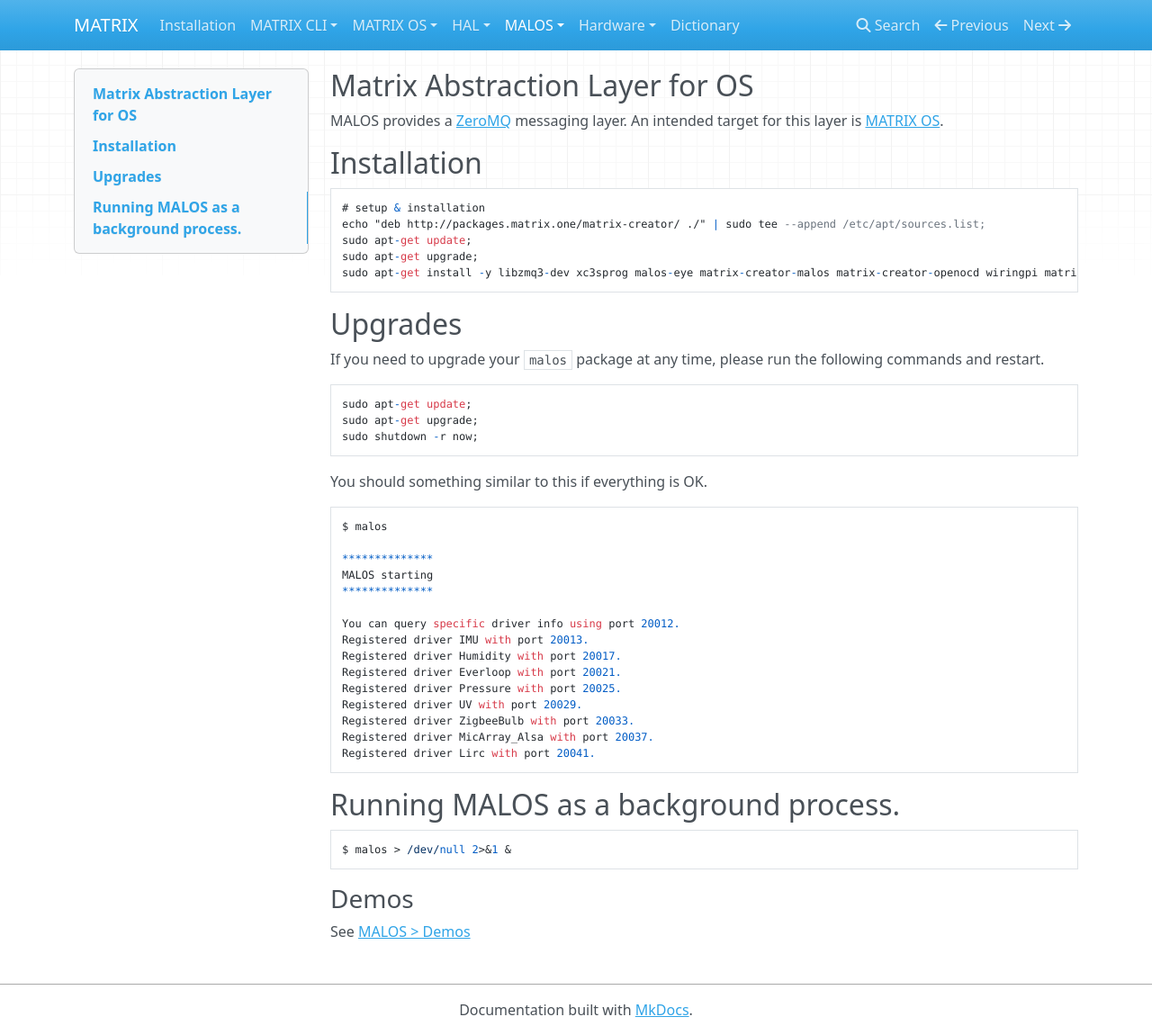
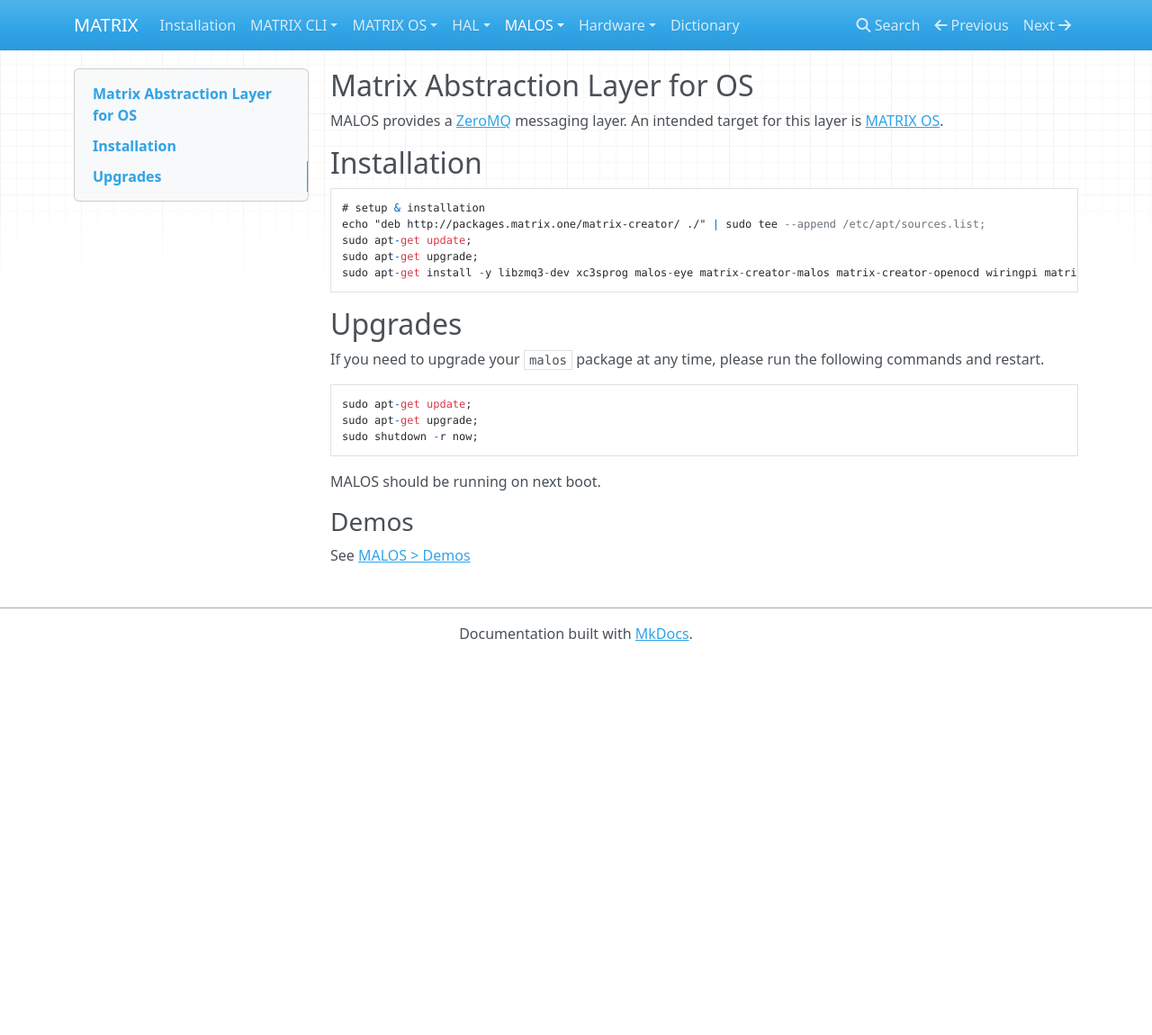
Before and after one commit to matrix-io/matrix-documentation, an MkDocs documentation site: the page built from docs/MALOS/overview.md, in a window 1280 px wide and 1150 px high. Shown: the whole window at 90% size. Built offline with MkDocs 1.6.1, drawn with Linux system fonts in a browser that asks for light colours; nearby versions of some CDN libraries; old or Windows-style settings are respelled for this version of MkDocs.

Commit message:
MALOS Typo Fix #2

````diff
--- a/docs/MALOS/overview.md
+++ b/docs/MALOS/overview.md
@@ -20,28 +20,7 @@
 sudo shutdown -r now;
 ```
 
-You should something similar to this if everything is OK.
-```
-$ malos
+MALOS should be running on next boot.
 
-**************
-MALOS starting
-**************
-
-You can query specific driver info using port 20012.
-Registered driver IMU with port 20013.
-Registered driver Humidity with port 20017.
-Registered driver Everloop with port 20021.
-Registered driver Pressure with port 20025.
-Registered driver UV with port 20029.
-Registered driver ZigbeeBulb with port 20033.
-Registered driver MicArray_Alsa with port 20037.
-Registered driver Lirc with port 20041.
-```
-
-## Running MALOS as a background process.
-```
-$ malos > /dev/null 2>&1 &
-```
 ### Demos
 See [MALOS > Demos](../MALOS/example.md)
````
